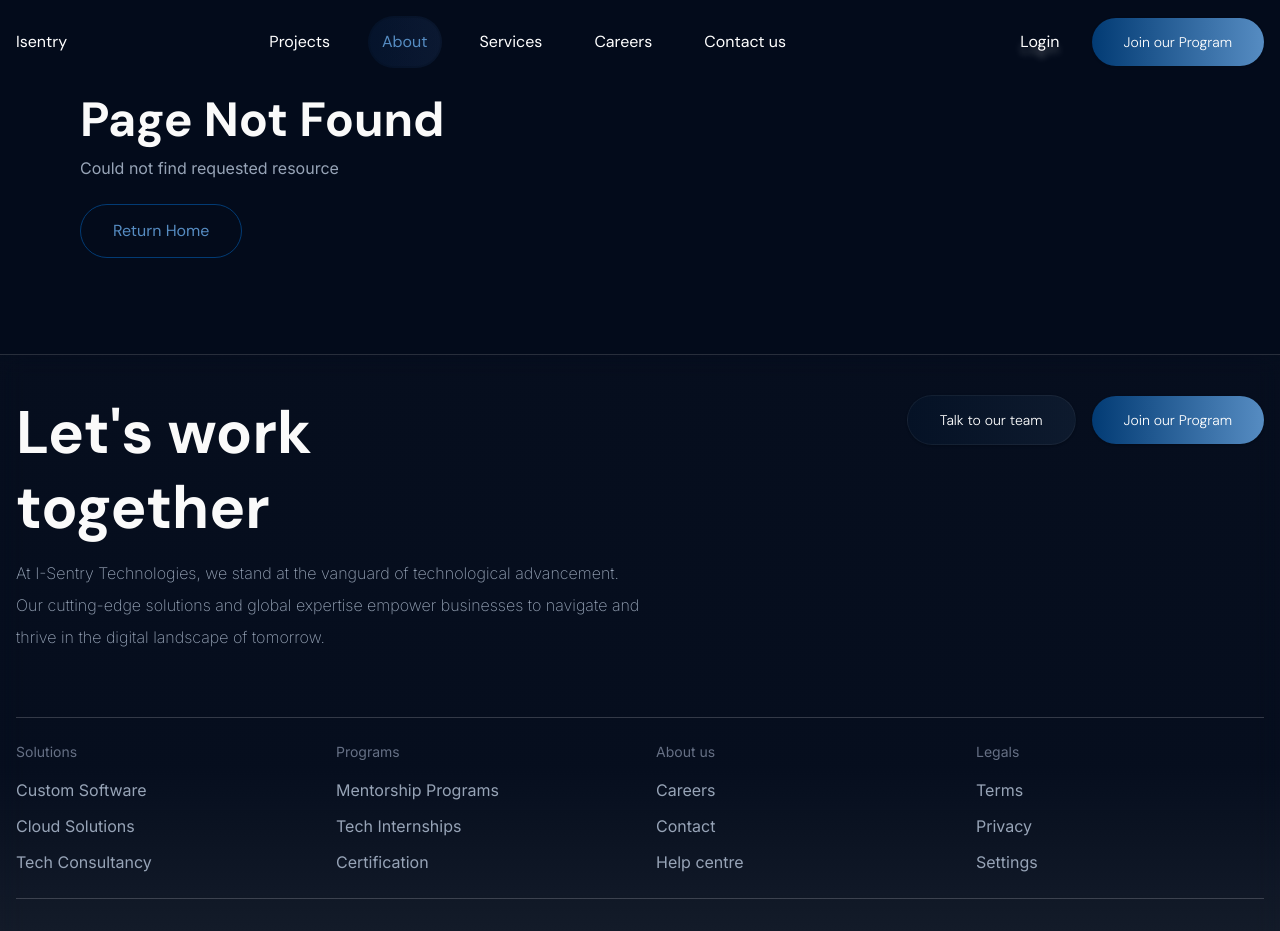
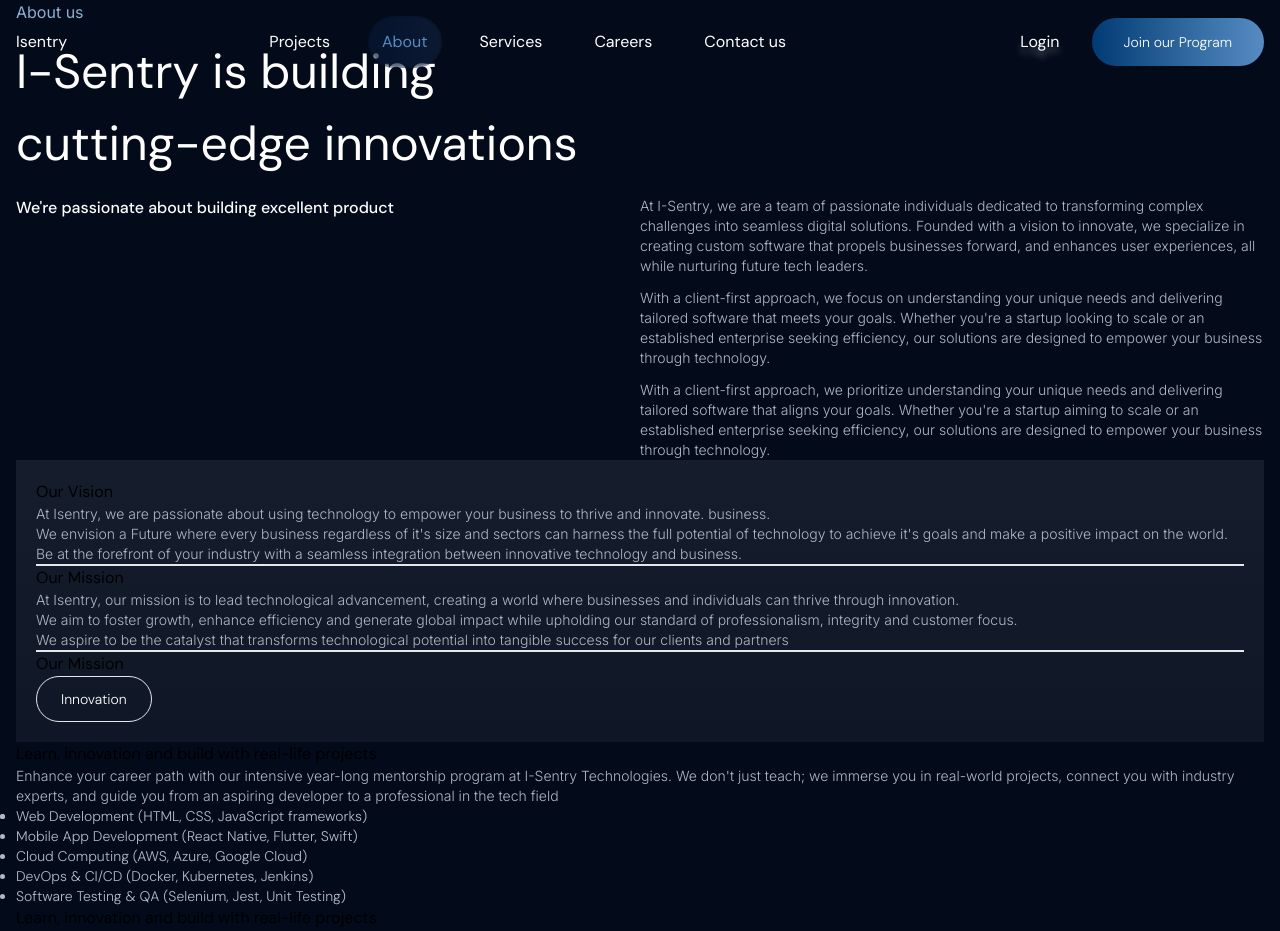
Before and after one commit to i-sentry/i-sentry-platform, a Next.js app: page /about in a window 1280 px wide. Before the commit this address had no page. Shown: the top 931 px of the page. Built offline with nearby package versions, Linux system fonts and the light colour scheme.

Commit message:
wip:About page content added

```diff
--- /dev/null
+++ b/app/about/page.tsx
@@ -0,0 +1,147 @@
+import { Badge } from "@/components/ui/badge";
+// import Image from "next/image";
+import React from "react";
+
+const About = () => {
+  return (
+    <>
+      <section>
+        <div className="wrapper">
+          <div>
+            <p className="text-sm text-secondary-200 lg:text-base">About us</p>
+            <h1 className="mb-4 mt-3 font-dm-sans text-[32px] font-normal text-white md:text-[3rem]">
+              I-Sentry is building
+              <br className="sm:hidden md:block" /> cutting-edge innovations
+            </h1>
+            <p className="text-sm font-light text-primary-100 md:hidden">
+              Ready to transform your ideas into reality? Whether you&apos;re
+              looking for digital solutions or interested in our mentorship
+              program, we&apos;re here to help.
+            </p>
+          </div>
+
+          <div className="lg:grid lg:grid-cols-2">
+            <h2 className="font-medium text-white">
+              We&apos;re passionate about building excellent product
+            </h2>
+            <div className="space-y-3">
+              <p className="text-sm font-light text-primary-100">
+                At I-Sentry, we are a team of passionate individuals dedicated
+                to transforming complex challenges into seamless digital
+                solutions. Founded with a vision to innovate, we specialize in
+                creating custom software that propels businesses forward, and
+                enhances user experiences, all while nurturing future tech
+                leaders.
+              </p>
+              <p className="text-sm font-light text-primary-100">
+                With a client-first approach, we focus on understanding your
+                unique needs and delivering tailored software that meets your
+                goals. Whether you&apos;re a startup looking to scale or an
+                established enterprise seeking efficiency, our solutions are
+                designed to empower your business through technology.
+              </p>
+              <p className="text-sm font-light text-primary-100">
+                With a client-first approach, we prioritize understanding your
+                unique needs and delivering tailored software that aligns your
+                goals. Whether you&apos;re a startup aiming to scale or an
+                established enterprise seeking efficiency, our solutions are
+                designed to empower your business through technology.
+              </p>
+            </div>
+          </div>
+
+          <div className="grid">
+            <div className="">{/* <Image src={} alt=""/> */}</div>
+            <div className="divide-y-2 bg-box p-5">
+              {/* OUR VISION */}
+              <div className="">
+                <h3>Our Vision</h3>
+                <p className="text-sm font-light text-primary-100">
+                  At Isentry, we are passionate about using technology to
+                  empower your business to thrive and innovate. business.
+                </p>
+                <p className="text-sm font-light text-primary-100">
+                  We envision a Future where every business regardless of
+                  it&apos;s size and sectors can harness the full potential of
+                  technology to achieve it&apos;s goals and make a positive
+                  impact on the world.
+                </p>
+                <p className="text-sm font-light text-primary-100">
+                  Be at the forefront of your industry with a seamless
+                  integration between innovative technology and business.
+                </p>
+              </div>
+
+              {/* OUR MISSION */}
+              <div className="">
+                <h3>Our Mission</h3>
+                <p className="text-sm font-light text-primary-100">
+                  At Isentry, our mission is to lead technological advancement,
+                  creating a world where businesses and individuals can thrive
+                  through innovation.
+                </p>
+                <p className="text-sm font-light text-primary-100">
+                  We aim to foster growth, enhance efficiency and generate
+                  global impact while upholding our standard of professionalism,
+                  integrity and customer focus.
+                </p>
+                <p className="text-sm font-light text-primary-100">
+                  We aspire to be the catalyst that transforms technological
+                  potential into tangible success for our clients and partners
+                </p>
+              </div>
+
+              <div>
+                <h3>Our Mission</h3>
+                <Badge
+                  variant="outline"
+                  className="rounded-full bg-transparent px-6 py-3 text-sm font-light text-white"
+                >
+                  Innovation
+                </Badge>
+              </div>
+            </div>
+          </div>
+        </div>
+      </section>
+
+      <section>
+        <div className="wrapper">
+          <div>
+            <h3>Learn, innovation and build with real-life projects</h3>
+            <p className="text-sm font-light text-primary-100">
+              Enhance your career path with our intensive year-long mentorship
+              program at I-Sentry Technologies. We don&apos;t just teach; we
+              immerse you in real-world projects, connect you with industry
+              experts, and guide you from an aspiring developer to a
+              professional in the tech field
+            </p>
+          </div>
+          <div>
+            <ul className="list-item list-disc text-sm font-light text-primary-100">
+              <li>Web Development (HTML, CSS, JavaScript frameworks)</li>
+              <li>Mobile App Development (React Native, Flutter, Swift)</li>
+              <li>Cloud Computing (AWS, Azure, Google Cloud)</li>
+              <li>DevOps & CI/CD (Docker, Kubernetes, Jenkins)</li>
+              <li>Software Testing & QA (Selenium, Jest, Unit Testing)</li>
+            </ul>
+          </div>
+          <figure>{/* IMage */}</figure>
+        </div>
+      </section>
+
+      <section className="wrapper">
+        <h3>Learn, innovation and build with real-life projects</h3>
+        <div>
+          <div className="">
+            {/* Imgae */}
+            <h3 className="font-inter text-white">Dianne Russell</h3>
+            <p className="font-inter capitalize text-primary-100">ceo</p>
+          </div>
+        </div>
+      </section>
+    </>
+  );
+};
+
+export default About;
```
